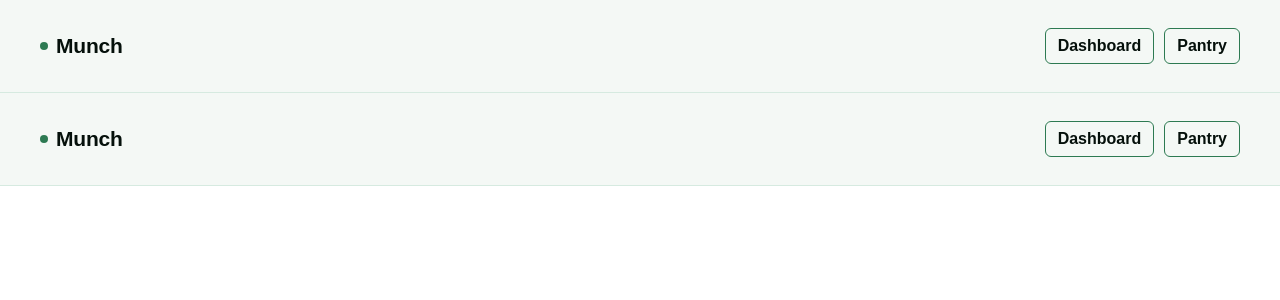
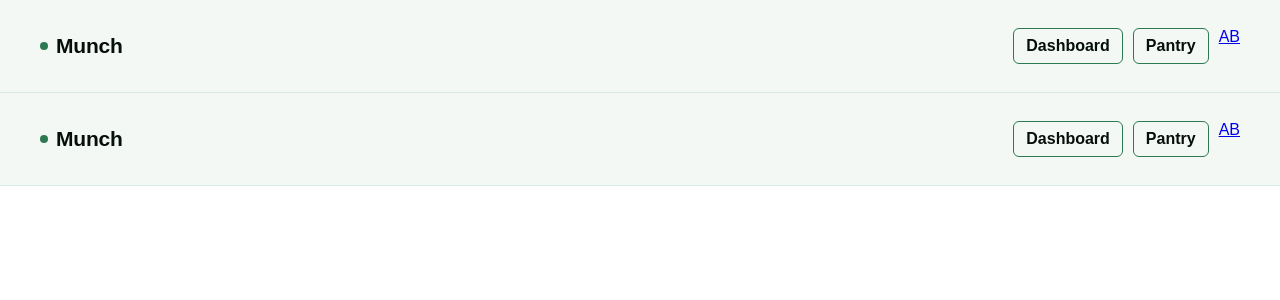
Before and after one commit to averybowers03/MunchApp, a React (Vite) app in the folder munch-frontend/: page /pages/AboutPage in a window 1280 px wide. Shown: the top 300 px of the page. Built offline with nearby package versions, Linux system fonts and the light colour scheme.

Commit message:
feat: add About and User page to the nav bar

```diff
--- a/munch-frontend/src/components/Navbar.tsx
+++ b/munch-frontend/src/components/Navbar.tsx
@@ -14,6 +14,7 @@ function Navbar() {
           <div className="nav-buttons">
             <Link to="/pages/Dashboard" className="dashboard-link">Dashboard</Link>
             <Link to="/pages/PantryPage" className="pantry-link">Pantry</Link>
+            <Link to="/pages/UserPage" className='user-link'>AB</Link>
           </div>
         </nav>
   );
```
